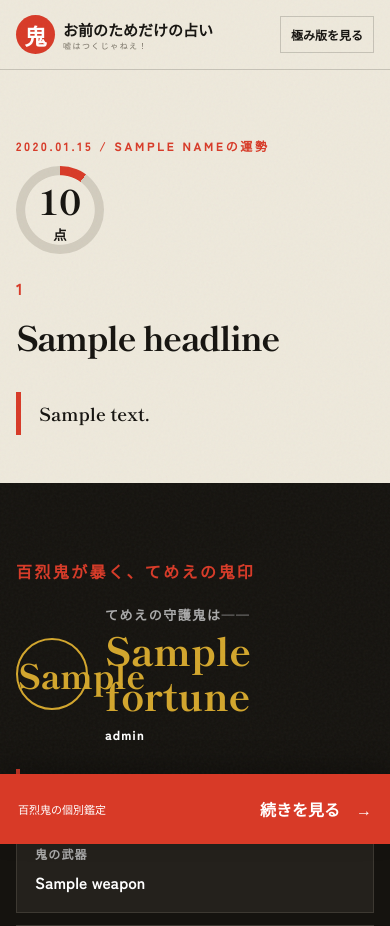
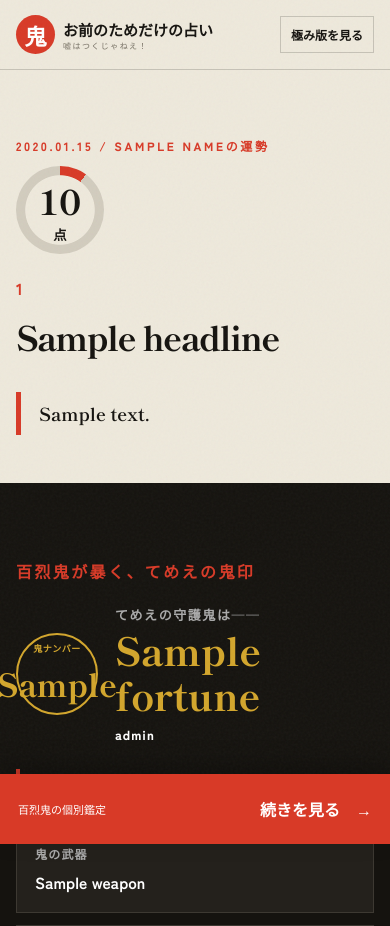
Before and after one commit to hayato861/omae-fortune, a Flask app: template templates/result.html in a window 390 px wide. Shown: the top 926 px of the page. Run offline with Flask 3, Linux system fonts and the light colour scheme; the template is opened without the code that fills it: most values are stand-ins (such as "Sample title", 1, 10 or a date in 2020).

Commit message:
Label life path as oni number

```diff
--- a/static/style.css
+++ b/static/style.css
@@ -11,7 +11,7 @@ a:focus-visible,button:focus-visible,input:focus-visible{outline:3px solid var(-
 .character-image{width:100%;height:370px;object-fit:cover;object-position:center top}
 .type-reading{display:grid;grid-template-columns:auto 1fr;align-items:center;gap:28px;max-width:820px;margin:0 auto 70px;padding-bottom:55px;border-bottom:1px solid #454038}
 .type-reading .section-number{grid-column:1/-1;margin:0}
-.type-number{width:100px;height:100px;border:2px solid var(--gold);color:var(--gold);display:grid;place-items:center;border-radius:50%;font:800 48px "Shippori Mincho",serif}
+.type-number{width:112px;height:112px;border:2px solid var(--gold);color:var(--gold);display:flex;flex-direction:column;align-items:center;justify-content:center;border-radius:50%;line-height:1}.type-number small{font:900 11px "Zen Kaku Gothic New",sans-serif;letter-spacing:.06em}.type-number strong{margin-top:7px;font:800 43px "Shippori Mincho",serif}
 .type-reading h2{font:800 28px "Shippori Mincho",serif;margin:0 0 10px}
 .type-reading h2 small{font:700 15px "Zen Kaku Gothic New",sans-serif;color:#aaa}
 .type-reading p{line-height:1.8}
@@ -77,7 +77,7 @@ a:focus-visible,button:focus-visible,input:focus-visible{outline:3px solid var(-
 @media(max-width:600px){
   .oni-profile{margin-bottom:52px;padding-bottom:45px}
   .oni-title-row{align-items:flex-start;gap:17px}
-  .oni-profile .type-number{flex:0 0 auto;width:72px;height:72px;font-size:34px}
+  .oni-profile .type-number{flex:0 0 auto;width:82px;height:82px}.oni-profile .type-number small{font-size:9px}.oni-profile .type-number strong{margin-top:5px;font-size:32px}
   .oni-profile h2{font-size:39px}.oni-role{font-size:13px}.oni-reading{font-size:17px;padding-left:16px;margin:25px 0}
   .oni-traits{grid-template-columns:1fr}.oni-traits .lucky-person{grid-column:auto}.oni-traits article{padding:18px}.oni-traits strong{font-size:16px}
   .hell-card{grid-template-columns:1fr}.hell-card>div{padding:21px}.hell-card>div+div{border-left:0;border-top:1px solid rgba(216,58,39,.45)}.hell-card h3{font-size:28px}.hell-card p{font-size:16px}
--- a/templates/result.html
+++ b/templates/result.html
@@ -27,7 +27,7 @@
       data-card-image="{{ url_for('static', filename='hyakuretsuki-v2.webp') }}">
       <p class="section-number">百烈鬼が暴く、てめえの鬼印</p>
       <div class="oni-title-row">
-        <div class="type-number">{{ fortune.life_path }}</div>
+        <div class="type-number"><small>鬼ナンバー</small><strong>{{ fortune.life_path }}</strong></div>
         <div><p class="oni-kicker">てめえの守護鬼は——</p><h2>{{ fortune.name }}</h2><p class="oni-role">{{ fortune.role }}</p></div>
       </div>
       <p class="oni-reading">{{ fortune.reading }}</p>
```
Also changed, not shown: tests/test_app.py (+1 -0 lines).
